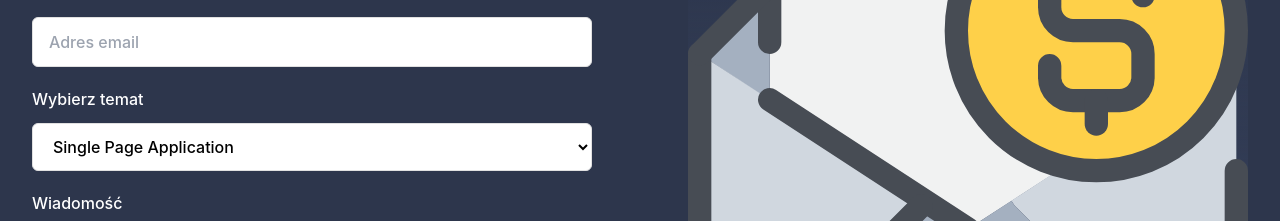
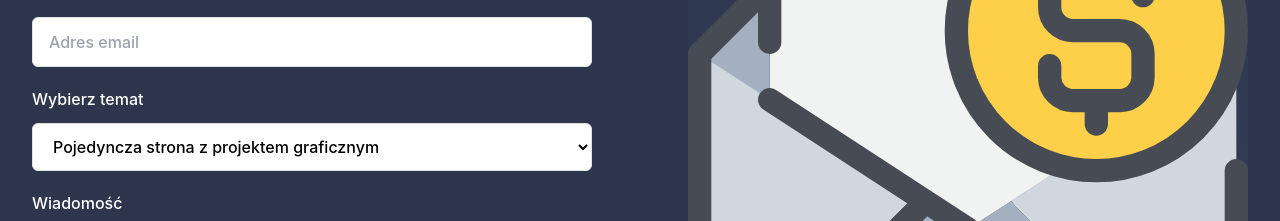
Before and after one commit to dziekiczan1/eRZet, a React (Create React App) app: page / in a window 1280 px wide. Shown: the part 3280-3501 px from the top of the page. Built offline with nearby package versions, Linux system fonts and the light colour scheme.

Commit message:
fix: add pricing form subject translations

```diff
--- a/src/components/Pricing/Pricing.js
+++ b/src/components/Pricing/Pricing.js
@@ -147,13 +147,17 @@ const Pricing = () => {
                 <option value="" disabled defaultValue>
                   {t("subject")}
                 </option>
-                <option value="singlePageApp">Single Page Application</option>
-                <option value="multiPageApp">Multi Page Application</option>
-                <option value="staticWebsite">Static Website</option>
-                <option value="dynamicWebsite">Dynamic Website</option>
-                <option value="eCommerce">E-commerce</option>
-                <option value="blogWebsite">Blog Website</option>
-                <option value="other">Other</option>
+                <option value="singlePageAppWithDesign">
+                  {t("singlePageAppWithDesign")}
+                </option>
+                <option value="multiPageAppWithDesign">
+                  {t("multiPageAppWithDesign")}
+                </option>
+                <option value="singlePageApp">{t("singlePageApp")}</option>
+                <option value="multiPageApp">{t("multiPageApp")}</option>
+                <option value="eCommerce">{t("eCommerce")}</option>
+                <option value="blogWebsite">{t("blogWebsite")}</option>
+                <option value="other">{t("other")}</option>
               </select>
             </div>
             <div className="mb-5">
--- a/src/i18n.js
+++ b/src/i18n.js
@@ -41,6 +41,13 @@ const resources = {
         "I would like to recommend eRZet as a unique company that offers extremely professional services. The eRZet team is very experienced and knowledgeable in their field. They are always willing to help and advise the best solutions for their clients.",
       projectRecThree:
         "I am very satisfied with the services provided by eRZet. The eRZet team is extremely professional and reliable, and their work always meets my expectations. I highly recommend eRZet for anyone looking for the best services in their industry.",
+      singlePageAppWithDesign: "Single Page Application + design",
+      multiPageAppWithDesign: "Multi Page Application + design",
+      singlePageApp: "Single Page Application",
+      multiPageApp: "Multi Page Application",
+      eCommerce: "E-commerce",
+      blogWebsite: "Blog Website",
+      other: "Other",
     },
   },
   pl: {
@@ -83,6 +90,13 @@ const resources = {
         "Jestem bardzo zadowolony z usług świadczonych przez eRZet. Zespół eRZet jest niezwykle profesjonalny i rzetelny, a ich praca zawsze spełnia moje oczekiwania. Gorąco polecam eRZet dla każdego, kto szuka najlepszych usług w swojej branży.",
       pricingContent:
         "W naszej firmie cenimy indywidualne potrzeby naszych klientów i dlatego każdą ofertę rozpatrujemy osobno, starając się dobrać optymalne rozwiązania dopasowane do ich indywidualnych potrzeb. Dzięki temu możemy zaproponować naszym klientom najlepsze możliwe warunki współpracy. Jesteśmy otwarci na rozmowy i chętnie służymy pomocą w doborze odpowiednich rozwiązań. Zachęcamy do kontaktu i zapraszamy do współpracy.",
+      singlePageAppWithDesign: "Pojedyncza strona z projektem graficznym",
+      multiPageAppWithDesign: "Multi strona z projektem graficznym",
+      singlePageApp: "Pojedyncza strona z własną grafiką",
+      multiPageApp: "Multi strona z własną grafiką",
+      eCommerce: "e-Sklep",
+      blogWebsite: "Strona Bloga",
+      other: "Inne",
     },
   },
 };
```
